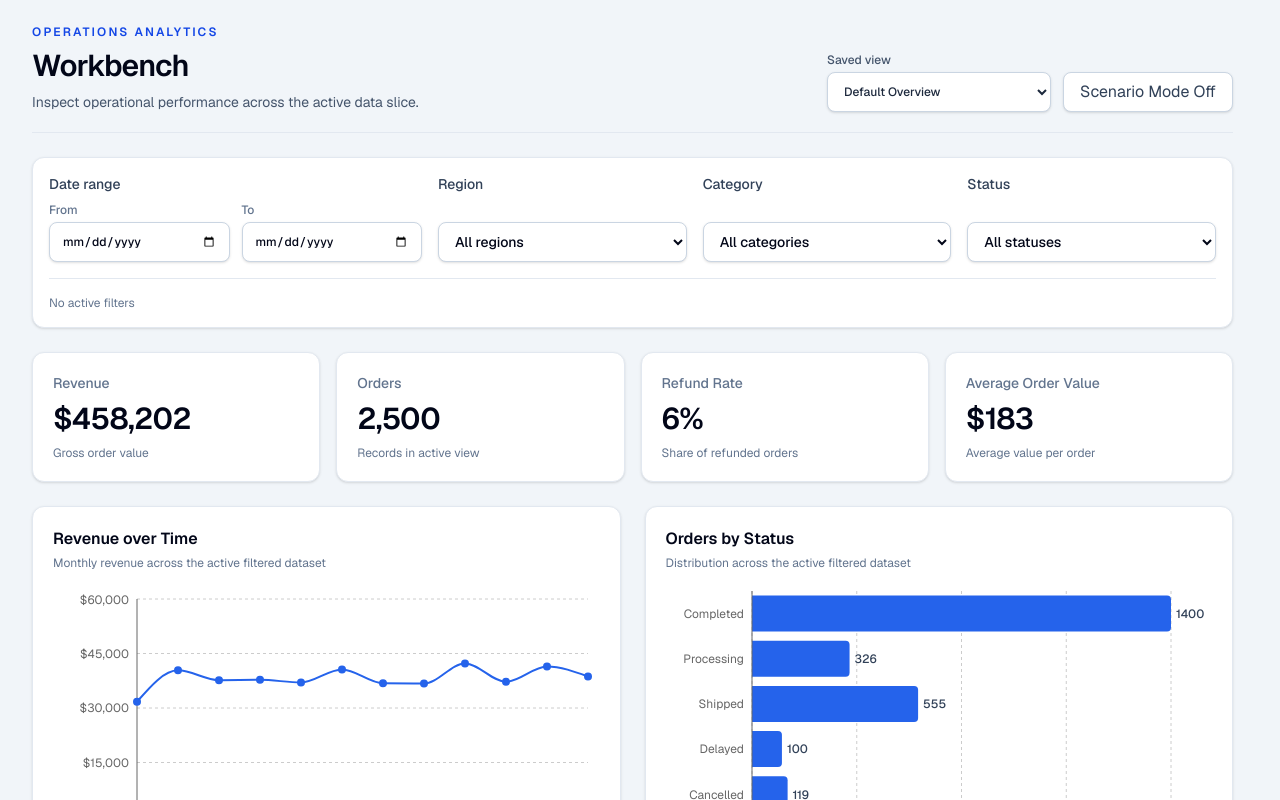
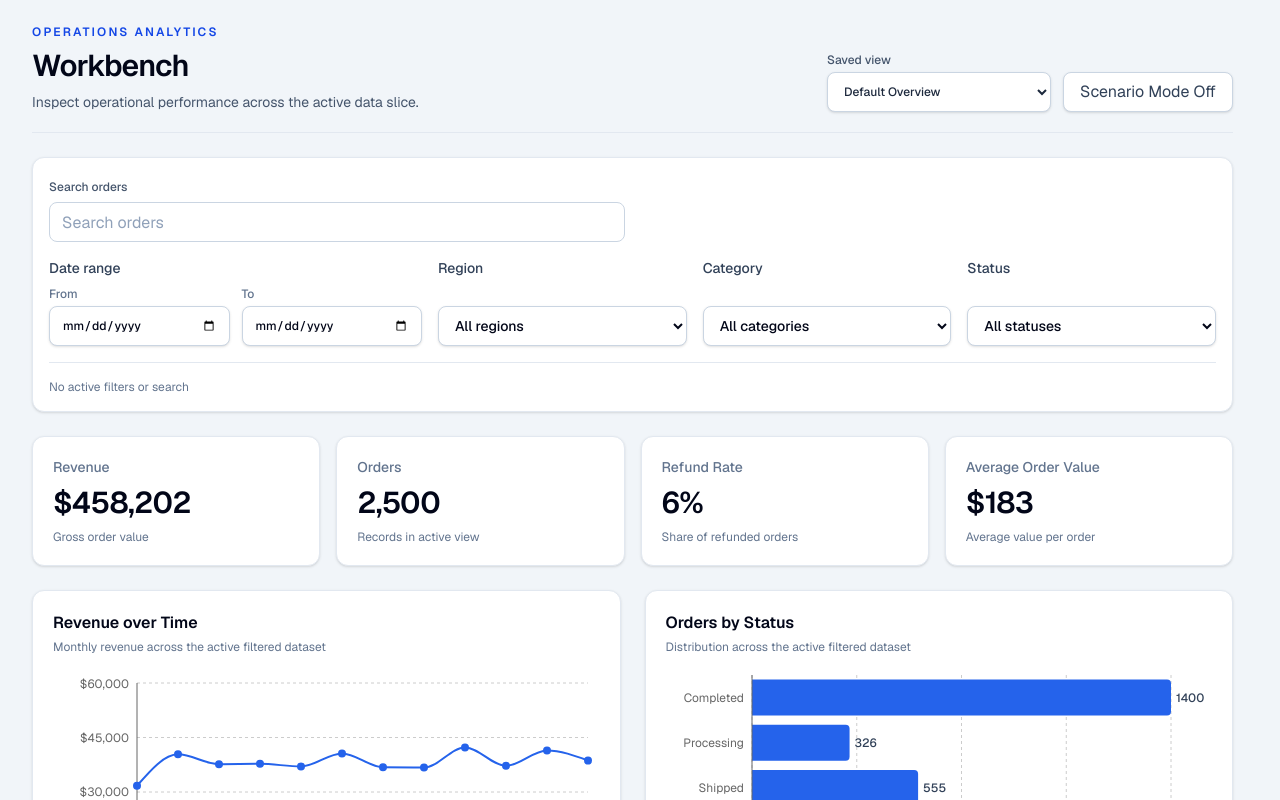
Before and after one commit to dlahoda/operations-analytics-workbench, a Next.js app: page /workbench in a window 1280 px wide. Shown: the top 800 px of the page. Built offline with nearby package versions, Linux system fonts and the light colour scheme.

Commit message:
feat: add coordinated order search

```diff
--- a/src/domain/filters.ts
+++ b/src/domain/filters.ts
@@ -20,6 +20,19 @@ export type OrderDateBounds = {
   minimum: string;
   maximum: string;
 };
+
+export const SEARCHABLE_ORDER_FIELDS = [
+  "orderId",
+  "region",
+  "country",
+  "category",
+  "subcategory",
+  "status",
+  "customerSegment",
+  "channel",
+  "refundStatus",
+  "paymentMethod",
+] as const satisfies readonly (keyof Order)[];
 
 export function hasInvalidDateRange(
   filters: Pick<WorkbenchFilters, "dateFrom" | "dateTo">,
@@ -70,3 +83,28 @@ export function filterOrders(
     );
   });
 }
+
+export function searchOrders(
+  orders: readonly Order[],
+  searchQuery: string,
+): Order[] {
+  const normalizedQuery = searchQuery.trim().toLocaleLowerCase();
+
+  if (normalizedQuery === "") {
+    return [...orders];
+  }
+
+  return orders.filter((order) =>
+    SEARCHABLE_ORDER_FIELDS.some((field) =>
+      order[field].toLocaleLowerCase().includes(normalizedQuery),
+    ),
+  );
+}
+
+export function applyWorkbenchFiltersAndSearch(
+  orders: readonly Order[],
+  filters: WorkbenchFilters,
+  searchQuery: string,
+): Order[] {
+  return searchOrders(filterOrders(orders, filters), searchQuery);
+}
--- a/src/features/orders-table/orders-table.tsx
+++ b/src/features/orders-table/orders-table.tsx
@@ -137,10 +137,10 @@ export function OrdersTable({
                   className="px-5 py-12 text-center"
                 >
                   <p className="font-medium text-slate-700">
-                    No orders match the active filters
+                    No orders match the active filters or search
                   </p>
                   <p className="mt-1 text-sm text-slate-500">
-                    Reset the filters above to return to the full dataset.
+                    Reset the view above to return to the full dataset.
                   </p>
                 </td>
               </tr>
--- a/src/features/workbench/use-workbench-view-state.ts
+++ b/src/features/workbench/use-workbench-view-state.ts
@@ -75,6 +75,11 @@ export function useWorkbenchViewState() {
     setActiveSavedViewId(null);
   }
 
+  function updateSearchQuery(searchQuery: string) {
+    setViewConfig((current) => ({ ...current, searchQuery }));
+    setActiveSavedViewId(null);
+  }
+
   function resetView() {
     setViewConfig(
       createWorkbenchViewConfig(getSavedView(DEFAULT_SAVED_VIEW_ID).config),
@@ -94,6 +99,7 @@ export function useWorkbenchViewState() {
     updateRegion,
     updateCategory,
     updateStatus,
+    updateSearchQuery,
     updateSorting,
     resetView,
   };
--- a/src/features/workbench/workbench-client.tsx
+++ b/src/features/workbench/workbench-client.tsx
@@ -3,7 +3,7 @@
 import { useCallback, useMemo, useState } from "react";
 
 import {
-  filterOrders,
+  applyWorkbenchFiltersAndSearch,
   getOrderDateBounds,
   hasInvalidDateRange,
 } from "@/domain/filters";
@@ -42,6 +42,7 @@ export function WorkbenchClient({ initialOrders }: WorkbenchClientProps) {
     updateRegion,
     updateCategory,
     updateStatus,
+    updateSearchQuery,
     updateSorting,
     resetView,
   } = useWorkbenchViewState();
@@ -50,22 +51,27 @@ export function WorkbenchClient({ initialOrders }: WorkbenchClientProps) {
   const [aovAdjustment, setAovAdjustment] = useState(DEFAULT_AOV_ADJUSTMENT);
   const dateBounds = useMemo(() => getOrderDateBounds(initialOrders), [initialOrders]);
   const hasInvalidDates = hasInvalidDateRange(filters);
-  const filteredOrders = useMemo(
-    () => filterOrders(initialOrders, filters),
-    [filters, initialOrders],
+  const activeOrders = useMemo(
+    () =>
+      applyWorkbenchFiltersAndSearch(
+        initialOrders,
+        filters,
+        viewConfig.searchQuery,
+      ),
+    [filters, initialOrders, viewConfig.searchQuery],
   );
-  const metrics = useMemo(() => calculateMetrics(filteredOrders), [filteredOrders]);
+  const metrics = useMemo(() => calculateMetrics(activeOrders), [activeOrders]);
   const scenarioProjection = useMemo(
     () => calculateAovScenario(metrics, aovAdjustment),
     [aovAdjustment, metrics],
   );
   const ordersByStatus = useMemo(
-    () => calculateOrdersByStatus(filteredOrders),
-    [filteredOrders],
+    () => calculateOrdersByStatus(activeOrders),
+    [activeOrders],
   );
   const revenueByMonth = useMemo(
-    () => calculateRevenueByMonth(filteredOrders),
-    [filteredOrders],
+    () => calculateRevenueByMonth(activeOrders),
+    [activeOrders],
   );
   function toggleScenarioMode() {
     if (isScenarioModeEnabled) {
@@ -120,6 +126,7 @@ export function WorkbenchClient({ initialOrders }: WorkbenchClientProps) {
 
           <WorkbenchFiltersPanel
             filters={filters}
+            searchQuery={viewConfig.searchQuery}
             dateBounds={dateBounds}
             hasActiveFilters={hasActiveFilters}
             hasInvalidDates={hasInvalidDates}
@@ -128,6 +135,7 @@ export function WorkbenchClient({ initialOrders }: WorkbenchClientProps) {
             onRegionChange={updateRegion}
             onCategoryChange={updateCategory}
             onStatusChange={updateStatus}
+            onSearchQueryChange={updateSearchQuery}
             onReset={resetView}
           />
 
@@ -136,7 +144,7 @@ export function WorkbenchClient({ initialOrders }: WorkbenchClientProps) {
               activeViewName={activeViewName}
               adjustmentPercent={aovAdjustment}
               filters={filters}
-              orderCount={filteredOrders.length}
+              orderCount={activeOrders.length}
               projection={scenarioProjection}
               onAdjustmentChange={setAovAdjustment}
             />
@@ -147,11 +155,11 @@ export function WorkbenchClient({ initialOrders }: WorkbenchClientProps) {
             <RevenueOverTimeChart data={revenueByMonth} />
             <OrdersByStatusChart
               data={ordersByStatus}
-              hasOrders={filteredOrders.length > 0}
+              hasOrders={activeOrders.length > 0}
             />
           </div>
           <OrdersTable
-            orders={filteredOrders}
+            orders={activeOrders}
             sorting={viewConfig.sorting}
             selectedOrderId={selectedOrder?.orderId ?? null}
             onSortingChange={updateSorting}
--- a/src/features/workbench/workbench-filters-panel.tsx
+++ b/src/features/workbench/workbench-filters-panel.tsx
@@ -8,6 +8,7 @@ import { formatCalendarDate } from "@/lib/formatters";
 
 type WorkbenchFiltersPanelProps = {
   filters: WorkbenchFilters;
+  searchQuery: string;
   dateBounds: OrderDateBounds | null;
   hasActiveFilters: boolean;
   hasInvalidDates: boolean;
@@ -16,11 +17,13 @@ type WorkbenchFiltersPanelProps = {
   onRegionChange: (region: Region | null) => void;
   onCategoryChange: (category: Category | null) => void;
   onStatusChange: (status: OrderStatus | null) => void;
+  onSearchQueryChange: (searchQuery: string) => void;
   onReset: () => void;
 };
 
 export function WorkbenchFiltersPanel({
   filters,
+  searchQuery,
   dateBounds,
   hasActiveFilters,
   hasInvalidDates,
@@ -29,6 +32,7 @@ export function WorkbenchFiltersPanel({
   onRegionChange,
   onCategoryChange,
   onStatusChange,
+  onSearchQueryChange,
   onReset,
 }: WorkbenchFiltersPanelProps) {
   return (
@@ -36,6 +40,34 @@ export function WorkbenchFiltersPanel({
       aria-label="Workbench filters"
       className="rounded-xl border border-slate-200 bg-white p-4 shadow-sm"
     >
+      <div className="mb-4 max-w-xl">
+        <label
+          htmlFor="order-search"
+          className="text-xs font-medium text-slate-600"
+        >
+          Search orders
+        </label>
+        <div className="mt-1 flex gap-2">
+          <input
+            id="order-search"
+            type="search"
+            placeholder="Search orders"
+            className="h-10 min-w-0 flex-1 rounded-lg border border-slate-300 bg-white px-3 text-sm text-slate-900 outline-none transition placeholder:text-slate-400 focus:border-blue-600 focus:ring-2 focus:ring-blue-100"
+            value={searchQuery}
+            onChange={(event) => onSearchQueryChange(event.target.value)}
+          />
+          {searchQuery !== "" ? (
+            <button
+              type="button"
+              className="rounded-lg border border-slate-300 px-3 text-sm font-medium text-slate-700 transition hover:bg-slate-50 focus-visible:outline-none focus-visible:ring-2 focus-visible:ring-blue-600"
+              onClick={() => onSearchQueryChange("")}
+            >
+              Clear
+            </button>
+          ) : null}
+        </div>
+      </div>
+
       <div className="grid gap-4 md:grid-cols-2 xl:grid-cols-[minmax(22rem,1.5fr)_repeat(3,minmax(0,1fr))]">
         <DateRangeFilter
           dateFrom={filters.dateFrom}
@@ -55,10 +87,10 @@ export function WorkbenchFiltersPanel({
         <StatusFilter value={filters.status} onChange={onStatusChange} />
       </div>
 
-      {hasActiveFilters ? (
+      {hasActiveFilters || searchQuery.trim() !== "" ? (
         <div className="mt-4 flex flex-wrap items-center gap-2 border-t border-slate-200 pt-4">
           <span className="mr-1 text-xs font-medium text-slate-500">
-            Active filters
+            Active filters and search
           </span>
           {filters.dateFrom ? (
             <span className="rounded-full bg-blue-50 px-3 py-1 text-xs font-medium text-blue-800">
@@ -85,17 +117,22 @@ export function WorkbenchFiltersPanel({
               Status: {filters.status}
             </span>
           ) : null}
+          {searchQuery.trim() !== "" ? (
+            <span className="rounded-full bg-blue-50 px-3 py-1 text-xs font-medium text-blue-800">
+              Search: {searchQuery.trim()}
+            </span>
+          ) : null}
           <button
             type="button"
             className="ml-auto rounded-md border border-slate-300 px-3 py-1.5 text-xs font-medium text-slate-700 transition hover:bg-slate-50 focus-visible:outline-none focus-visible:ring-2 focus-visible:ring-blue-600"
             onClick={onReset}
           >
-            Reset filters
+            Reset view
           </button>
         </div>
       ) : (
         <p className="mt-4 border-t border-slate-200 pt-4 text-xs text-slate-500">
-          No active filters
+          No active filters or search
         </p>
       )}
     </section>
```
